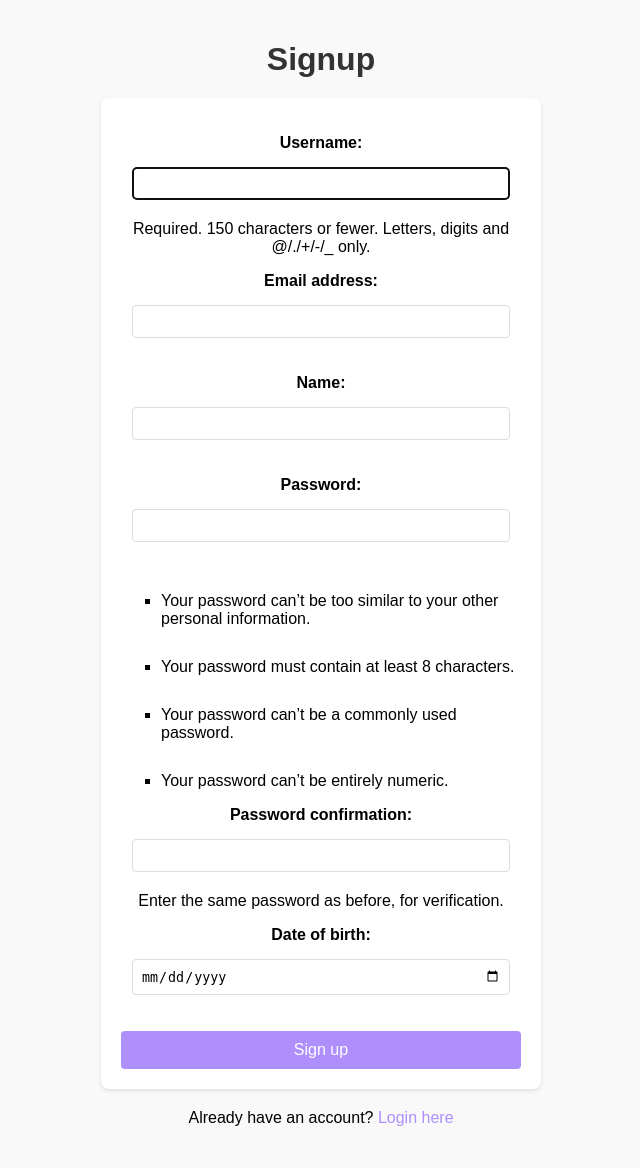
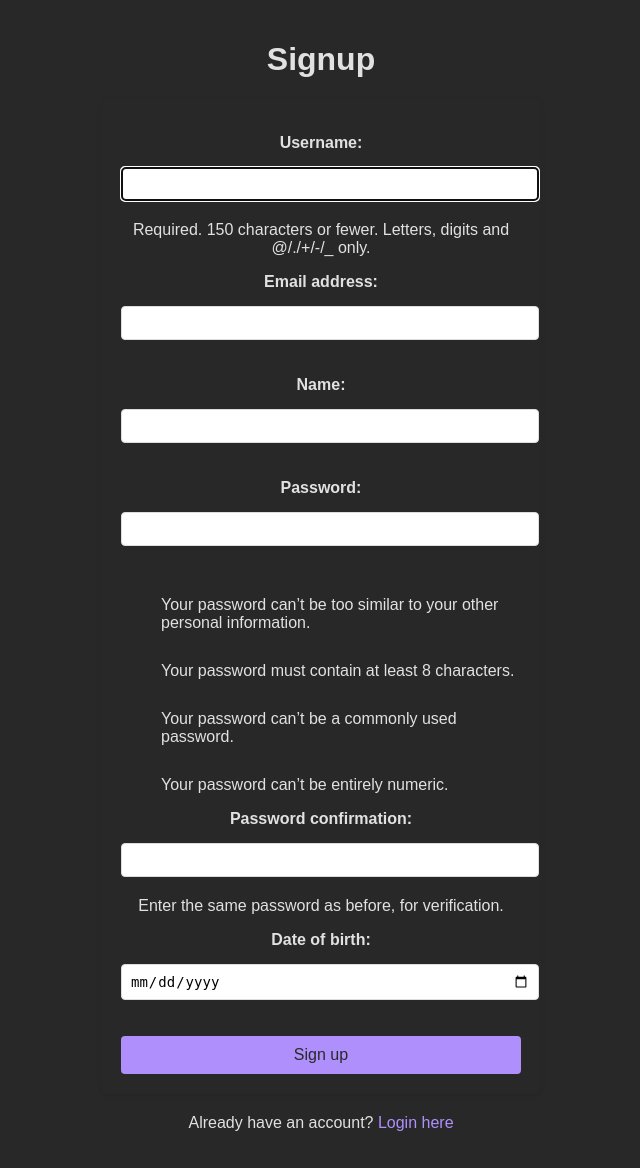
Before and after one commit to hamza0345/cwgroup-main, a Django app: page /signup/ in a window 1280 px wide. Shown: the whole page, without its empty margins (319-959 px from the left). Before the commit the page ends 1126 px from the top, so only its background shows below. Run offline with Django 3.2, Linux system fonts and the light colour scheme.

Commit message:
drak and light mode controls

```diff
--- a/api/static/global.css
+++ b/api/static/global.css
@@ -2,20 +2,23 @@
 
 :root{
     --primary-color: #ae8ffc;
+    --dark: #e1e1e1;
+    --light: #292828;
 }
 
 body {
     font-family: "Montserrat", serif;
     margin: 1px;
     padding: 0;
-    background-color: #f9f9f9;
+    background-color: var(--light);
+    color: var(--dark);
 }
 
 /* Headings */
 h1, h2 {
     text-align: center;
     margin-bottom: 20px;
-    color: #333;
+    color: var(--dark);
 }
 
 /* Forms */
@@ -23,7 +26,7 @@ form {
     max-width: 400px;
     margin: 20px auto;
     padding: 20px;
-    background: white;
+    background: var(--light);
     border-radius: 8px;
     box-shadow: 0 2px 4px rgba(0, 0, 0, 0.1);
 }
@@ -34,7 +37,7 @@ form label {
     margin-bottom: 5px;
 }
 
-form select, form textarea {
+form input, form select, form textarea {
     width: 100%;
     padding: 8px;
     margin: 10px 0 20px;
@@ -48,7 +51,7 @@ button {
     width: 100%;
     padding: 10px;
     background-color: var(--primary-color);
-    color: white;
+    color: var(--light);
     border: none;
     border-radius: 4px;
     font-size: 16px;
@@ -86,7 +89,7 @@ p a:hover {
     padding: 20px;
     margin: 0 auto;
     max-width: 800px;
-    background: white;
+    background: var(--light);
     border-radius: 8px;
     box-shadow: 0 2px 4px rgba(0, 0, 0, 0.1);
 }
@@ -134,4 +137,10 @@ label {
 li {
     list-style-type:square;
     margin-top: 30px;
+    display: flex;
+    justify-content: space-between;
 }
+
+li > button {
+    width: 42%;
+}
--- a/api/templates/api/signup.html
+++ b/api/templates/api/signup.html
@@ -10,7 +10,7 @@
             font-family: Arial, sans-serif;
             margin: 0;
             padding: 20px;
-            background-color: #f9f9f9;
+
         }
         h1 {
             text-align: center;
@@ -19,7 +19,7 @@
             max-width: 400px;
             margin: 20px auto;
             padding: 20px;
-            background: white;
+
             border-radius: 8px;
             box-shadow: 0 2px 4px rgba(0, 0, 0, 0.1);
         }
@@ -30,20 +30,20 @@
             width: 90%;
             padding: 8px;
             margin: 10px 0 20px;
-            border: 1px solid #ddd;
+            border: 1px solid ;
             border-radius: 4px;
         }
         button {
             width: 100%;
             padding: 10px;
-            color: white;
+
             border: none;
             border-radius: 4px;
             font-size: 16px;
             cursor: pointer;
         }
         button:hover {
-            background-color: #555;
+
         }
         p {
             text-align: center;
--- a/frontend/src/pages/HobbiesPage.vue
+++ b/frontend/src/pages/HobbiesPage.vue
@@ -97,7 +97,7 @@ li {
 }
 button {
   cursor: pointer;
-  color: #fff;
+
   border: none;
   padding: 4px 8px;
   border-radius: 4px;
--- a/frontend/src/pages/MainPage.vue
+++ b/frontend/src/pages/MainPage.vue
@@ -79,13 +79,13 @@ export default defineComponent({
 }
 
 header h1 {
-  color: #333;
+
   font-size: 2rem;
   margin-bottom: 10px;
 }
 
 main p {
-  color: #555;
+
   font-size: 1.2rem;
   line-height: 1.5;
 }
@@ -101,7 +101,7 @@ button {
   padding: 5px 10px;
   border: none;
   border-radius: 3px;
-  color: #fff;
+
   cursor: pointer;
 }
 </style>
--- a/frontend/src/pages/OtherPage.vue
+++ b/frontend/src/pages/OtherPage.vue
@@ -20,6 +20,6 @@ export default defineComponent({
 
 <style scoped>
 h2 {
-  color: #555;
+
 }
 </style>
--- a/frontend/src/pages/ProfilePage.vue
+++ b/frontend/src/pages/ProfilePage.vue
@@ -135,13 +135,13 @@ input {
   margin-top: 5px;
   margin-bottom: 15px;
   font-size: 1rem;
-  border: 1px solid #ccc;
+  border: 1px solid ;
   border-radius: 4px;
 }
 button {
   padding: 10px 15px;
   font-size: 1rem;
-  color: white;
+
   border: none;
   border-radius: 4px;
   cursor: pointer;
```
Also changed, not shown: api/templates/api/login.html (+4 -4 lines), frontend/src/assets/global.css (+13 -6 lines).
